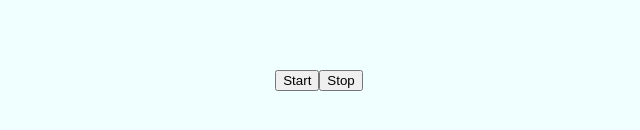
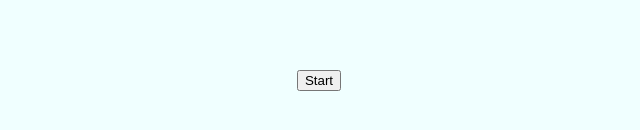
Before and after one commit to eekeng/Decibel-Meter-, a plain HTML site: page index.html in a window 1280 px wide. Shown: the part 464-594 px from the top of the page, without its empty margins (321-961 px from the left). Drawn offline with nearby package versions, Linux system fonts and the light colour scheme.

Commit message:
Update index.html

```diff
--- a/index.html
+++ b/index.html
@@ -16,7 +16,6 @@
   <p2><span id = "text"></span> </p2>
     <div class="buttoncont">
 <button id="button" onclick="runApp()">Start</button>
-<button id="stopButton" onclick="stopApp()">Stop</button>
 </div>
 
 </body>
```
